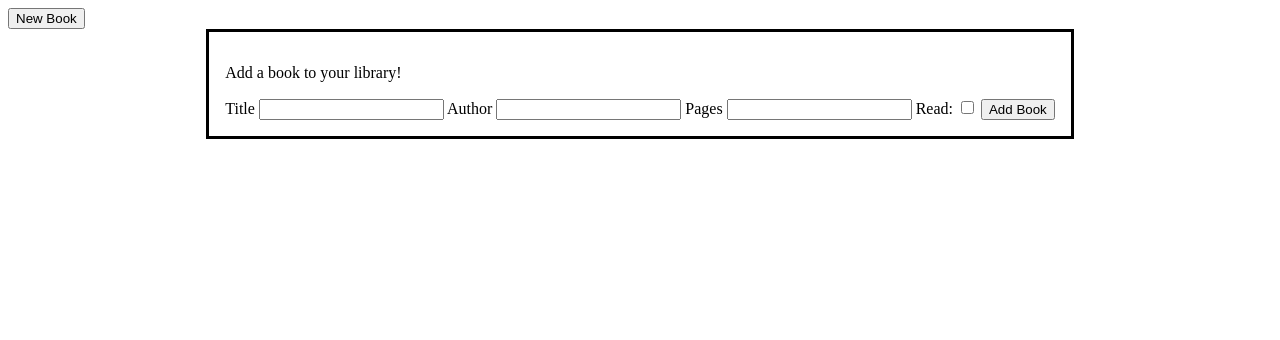
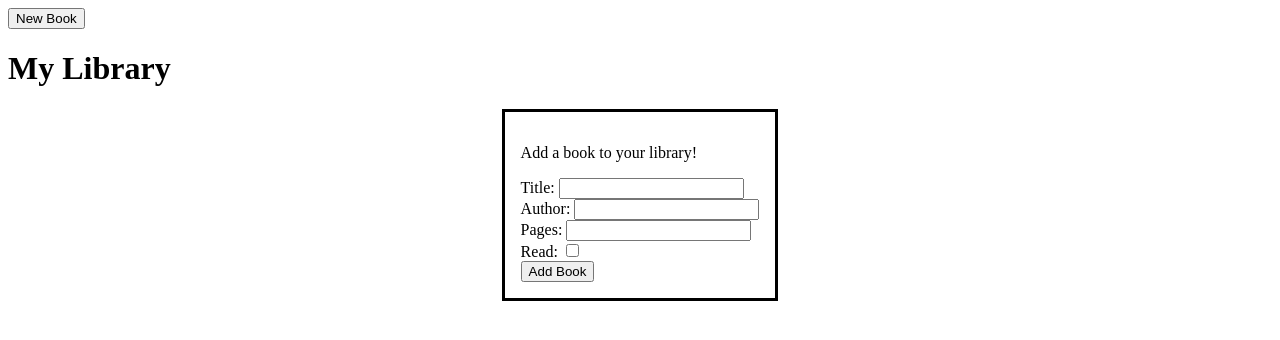
Before and after one commit to Alexanderrcm1/library, a plain HTML site: page index.html in a window 1280 px wide. Drawn offline with Linux system fonts and the light colour scheme.

Commit message:
put the button and h1 inside the header div

```diff
--- a/index.html
+++ b/index.html
@@ -5,26 +5,39 @@
     <meta name="viewport" content="width=device-width, initial-scale=1.0">
     <title>Library</title>
     <link rel="stylesheet" href="styles.css">
+    <link rel="preconnect" href="https://fonts.googleapis.com">
+    <link rel="preconnect" href="https://fonts.gstatic.com" crossorigin>
+    <link href="https://fonts.googleapis.com/css2?family=Pacifico&display=swap" rel="stylesheet">
 </head>
 <body>
     <div class="page-container">
-        <button id="new-book-btn">New Book</button>
-        <div id="dialog-wrapper">
-            <dialog open id="dialog">
-                <p>Add a book to your library!</p>
-                <form method="dialog">
-                    <label for="title">Title</label>
+        <div class="header">
+            <button id="new-book-btn">New Book</button>
+            <h1 id="my-library">My Library</h1>
+        </div>
+        <dialog open id="dialog" id="dialog">
+            <form method="dialog">
+                <p id="add-book">Add a book to your library!</p>
+                <div id="title-wrapper" class="form-divs">
+                    <label for="title">Title: </label>
                     <input type="text" name="title" id="title">
-                    <label for="author">Author</label>
+                </div>
+                <div id="author-wrapper" class="form-divs">
+                    <label for="author">Author: </label>
                     <input type="text" name="author" id="author">
-                    <label for="pages">Pages</label>
+                </div>
+                <div id="pages-wrapper" class="form-divs">
+                    <label for="pages">Pages: </label>
                     <input type="text" name="pages" id="pages">
+                </div>
+                <div id="read-wrapper" class="form-divs">
                     <label for="read-box">Read: </label>
                     <input type="checkbox" name="read" id="read">
-                    <button type="submit" id="submit">Add Book</button>
-                </form>
-              </dialog>
-        </div>
+                </div>
+
+                <button type="submit" id="submit">Add Book</button>
+            </form>
+      </dialog>
 
           <div id="library-container"></div>
 
```
